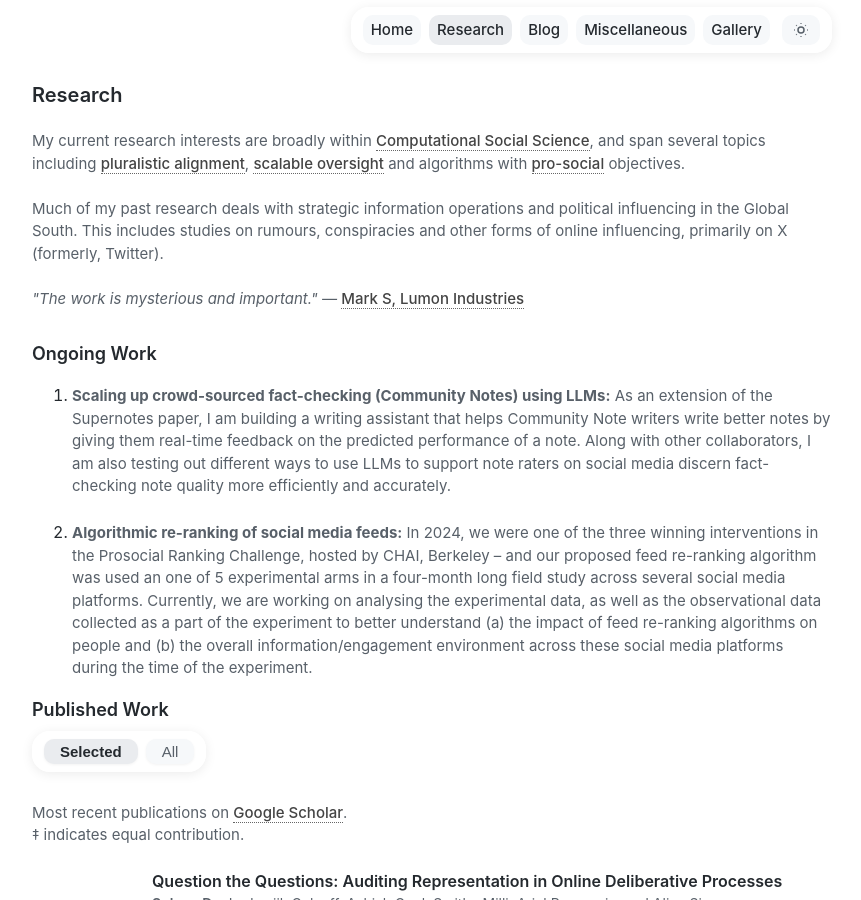
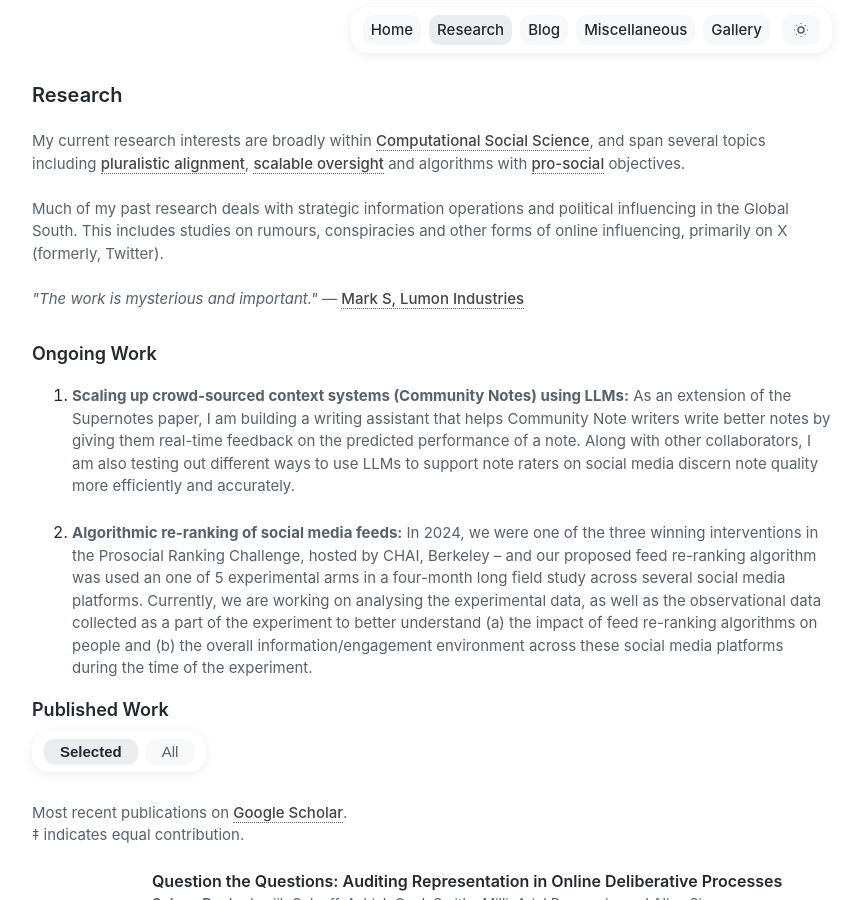
Before and after one commit to actuallysoham/actuallysoham.github.io, a Jekyll site: the page built from research.md, in a window 1280 px wide and 900 px high. Shown: the whole window, without its empty margins (208-1069 px from the left). Built offline with Jekyll 4.4.1, drawn with Linux system fonts in a browser that asks for light colours; nearby versions of some CDN libraries.

Commit message:
cv udpate

```diff
--- a/research.md
+++ b/research.md
@@ -16,8 +16,8 @@ title: Research
 
 ### Ongoing Work
 
-1. <b>Scaling up crowd-sourced fact-checking (Community Notes) using LLMs:</b>
-    As an extension of the Supernotes paper, I am building a writing assistant that helps Community Note writers write better notes by giving them real-time feedback on the predicted performance of a note. Along with other collaborators, I am also testing out different ways to use LLMs to support note raters on social media discern fact-checking note quality more efficiently and accurately.<br/><br/>
+1. <b>Scaling up crowd-sourced context systems (Community Notes) using LLMs:</b>
+    As an extension of the Supernotes paper, I am building a writing assistant that helps Community Note writers write better notes by giving them real-time feedback on the predicted performance of a note. Along with other collaborators, I am also testing out different ways to use LLMs to support note raters on social media discern note quality more efficiently and accurately.<br/><br/>
 
 2. <b>Algorithmic re-ranking of social media feeds:</b>
     In 2024, we were one of the three winning interventions in the Prosocial Ranking Challenge, hosted by CHAI, Berkeley -- and our proposed feed re-ranking algorithm was used an one of 5 experimental arms in a four-month long field study across several social media platforms. Currently, we are working on analysing the experimental data, as well as the observational data collected as a part of the experiment to better understand (a) the impact of feed re-ranking algorithms on people and (b) the overall information/engagement environment across these social media platforms during the time of the experiment.
```
Also changed, not shown: index.md (+1 -1 lines), 2 other files.
